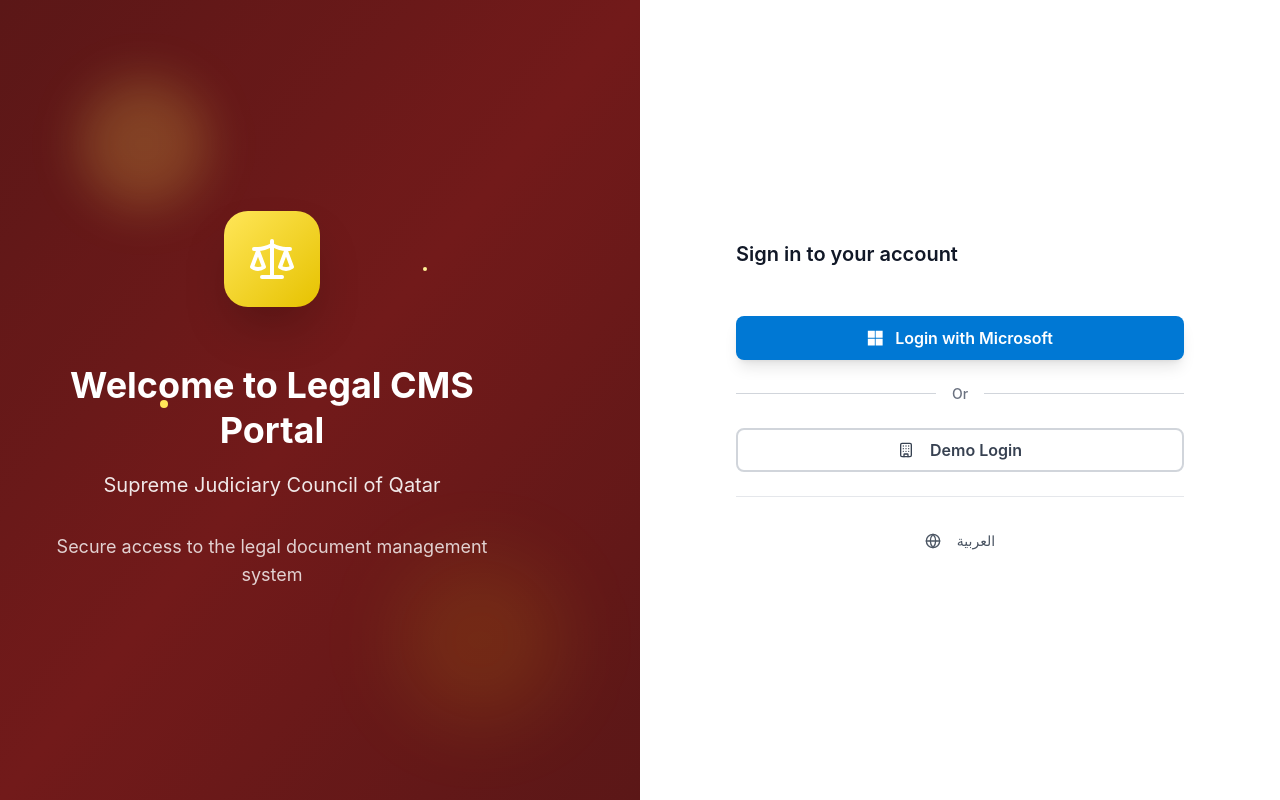
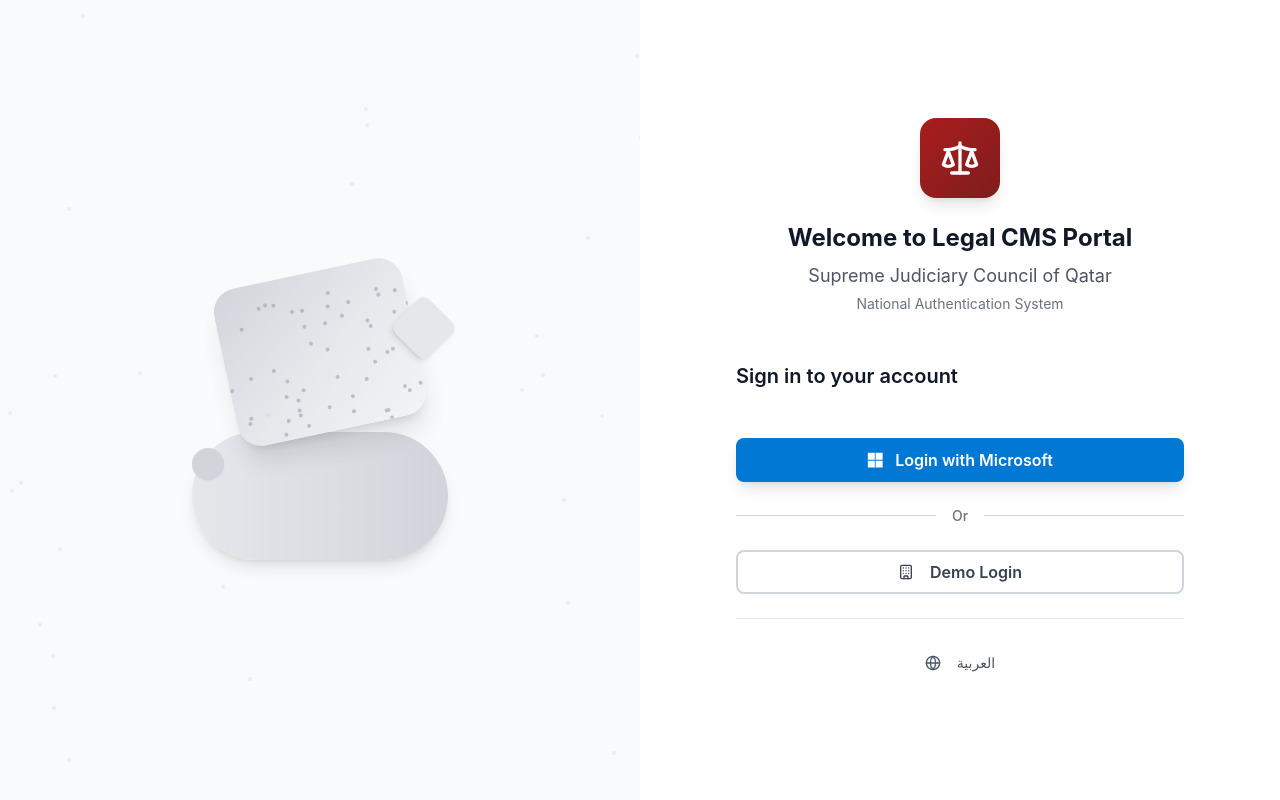
Before and after one commit to mohannadkhirallah/qatar-legal-portal-ui, a React (Vite) app: page /login in a window 1280 px wide. Built offline with nearby package versions, Linux system fonts and the light colour scheme.

Commit message:
Update login page design
Use the provided image for the login page design.

```diff
--- a/src/pages/LoginPage.tsx
+++ b/src/pages/LoginPage.tsx
@@ -50,51 +50,76 @@ const LoginPage: React.FC = () => {
 
   return (
     <div className={`min-h-screen flex ${isRTL ? 'rtl flex-row-reverse' : 'ltr'}`}>
-      {/* Left Side - Branding */}
-      <div className="hidden lg:flex lg:w-1/2 bg-gradient-to-br from-maroon-900 via-maroon-800 to-maroon-900 relative overflow-hidden">
-        <div className="absolute inset-0 bg-black/10"></div>
-        <div className="relative z-10 flex flex-col justify-center items-center px-12 text-white">
-          <div className="mb-8">
-            <div className="flex items-center justify-center w-24 h-24 bg-gradient-to-br from-gold-400 to-gold-600 rounded-3xl shadow-2xl mb-6">
-              <Scale className="h-12 w-12 text-white" />
+      {/* Left Side - Geometric Background */}
+      <div className="hidden lg:flex lg:w-1/2 bg-gray-50 relative overflow-hidden">
+        {/* Geometric Shapes Pattern */}
+        <div className="absolute inset-0 flex items-center justify-center">
+          <div className="relative">
+            {/* Main 3D geometric shape */}
+            <div className="relative w-80 h-80">
+              {/* Base cylinder */}
+              <div className="absolute bottom-0 left-1/2 transform -translate-x-1/2 w-64 h-32 bg-gradient-to-r from-gray-200 to-gray-300 rounded-full shadow-lg"></div>
+
+              {/* Twisted ribbon/shape */}
+              <div className="absolute top-8 left-1/2 transform -translate-x-1/2 -rotate-12">
+                <div className="w-48 h-40 bg-gradient-to-br from-gray-300 via-gray-200 to-gray-100 rounded-3xl shadow-xl relative overflow-hidden">
+                  {/* Dotted pattern overlay */}
+                  <div className="absolute inset-0 opacity-60">
+                    {Array.from({ length: 50 }).map((_, i) => (
+                      <div
+                        key={i}
+                        className="absolute w-1 h-1 bg-gray-400 rounded-full"
+                        style={{
+                          left: `${Math.random() * 100}%`,
+                          top: `${Math.random() * 100}%`,
+                        }}
+                      />
+                    ))}
+                  </div>
+                </div>
+              </div>
+
+              {/* Additional geometric elements */}
+              <div className="absolute top-16 right-8 w-12 h-12 bg-gray-200 rounded-lg transform rotate-45 shadow-md"></div>
+              <div className="absolute bottom-20 left-8 w-8 h-8 bg-gray-300 rounded-full shadow-sm"></div>
             </div>
-          </div>
-          <div className="text-center max-w-md">
-            <h1 className="text-4xl font-bold mb-4 leading-tight">
-              {t('auth.welcomeTitle')}
-            </h1>
-            <p className="text-xl text-white/90 mb-8 leading-relaxed">
-              {t('auth.welcomeSubtitle')}
-            </p>
-            <p className="text-white/80 text-lg">
-              {t('auth.loginDescription')}
-            </p>
           </div>
         </div>
 
-        {/* Decorative Elements */}
-        <div className="absolute top-20 left-20 w-32 h-32 bg-gold-400/20 rounded-full blur-xl"></div>
-        <div className="absolute bottom-20 right-20 w-40 h-40 bg-gold-500/10 rounded-full blur-2xl"></div>
-        <div className="absolute top-1/2 left-1/4 w-2 h-2 bg-gold-400 rounded-full"></div>
-        <div className="absolute top-1/3 right-1/3 w-1 h-1 bg-gold-300 rounded-full"></div>
+        {/* Floating dots pattern */}
+        <div className="absolute inset-0">
+          {Array.from({ length: 30 }).map((_, i) => (
+            <div
+              key={i}
+              className="absolute w-1 h-1 bg-gray-300 rounded-full opacity-40"
+              style={{
+                left: `${Math.random() * 100}%`,
+                top: `${Math.random() * 100}%`,
+                animationDelay: `${Math.random() * 2}s`,
+              }}
+            />
+          ))}
+        </div>
       </div>
 
       {/* Right Side - Login Form */}
       <div className="w-full lg:w-1/2 flex items-center justify-center p-8 bg-white">
         <div className="w-full max-w-md">
-          {/* Mobile Logo */}
-          <div className="lg:hidden flex justify-center mb-8">
-            <div className="flex items-center justify-center w-16 h-16 bg-gradient-to-br from-gold-400 to-gold-600 rounded-2xl shadow-lg">
-              <Scale className="h-8 w-8 text-white" />
+          {/* Logo and System Title */}
+          <div className="text-center mb-12">
+            <div className="flex justify-center mb-6">
+              <div className="flex items-center justify-center w-20 h-20 bg-gradient-to-br from-maroon-700 to-maroon-800 rounded-2xl shadow-lg">
+                <Scale className="h-10 w-10 text-white" />
+              </div>
             </div>
-          </div>
-
-          <div className="lg:hidden text-center mb-8">
-            <h2 className="text-2xl font-bold text-maroon-800 mb-2">
+            <h1 className="text-2xl font-bold text-gray-900 mb-2">
               {t('auth.welcomeTitle')}
-            </h2>
-            <p className="text-maroon-600">
+            </h1>
+            <p className="text-lg text-gray-600 mb-1">
               {t('auth.welcomeSubtitle')}
+            </p>
+            <p className="text-sm text-gray-500">
+              National Authentication System
             </p>
           </div>
 
```
